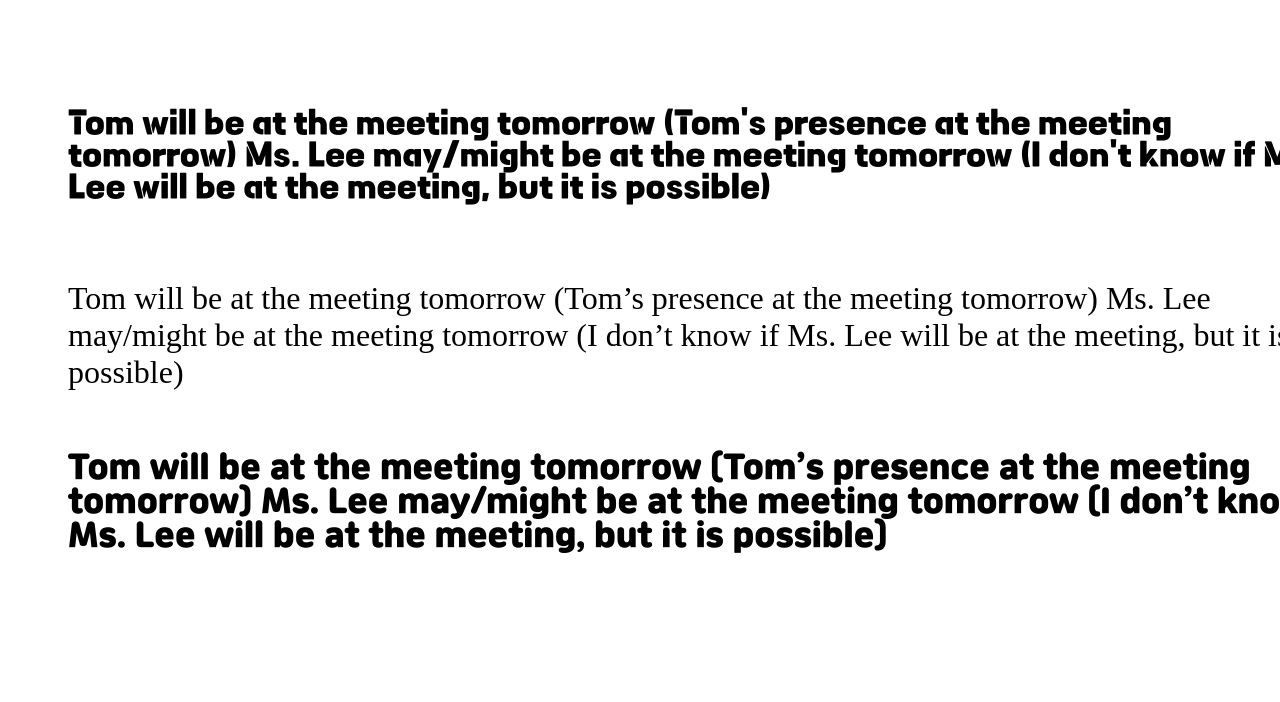
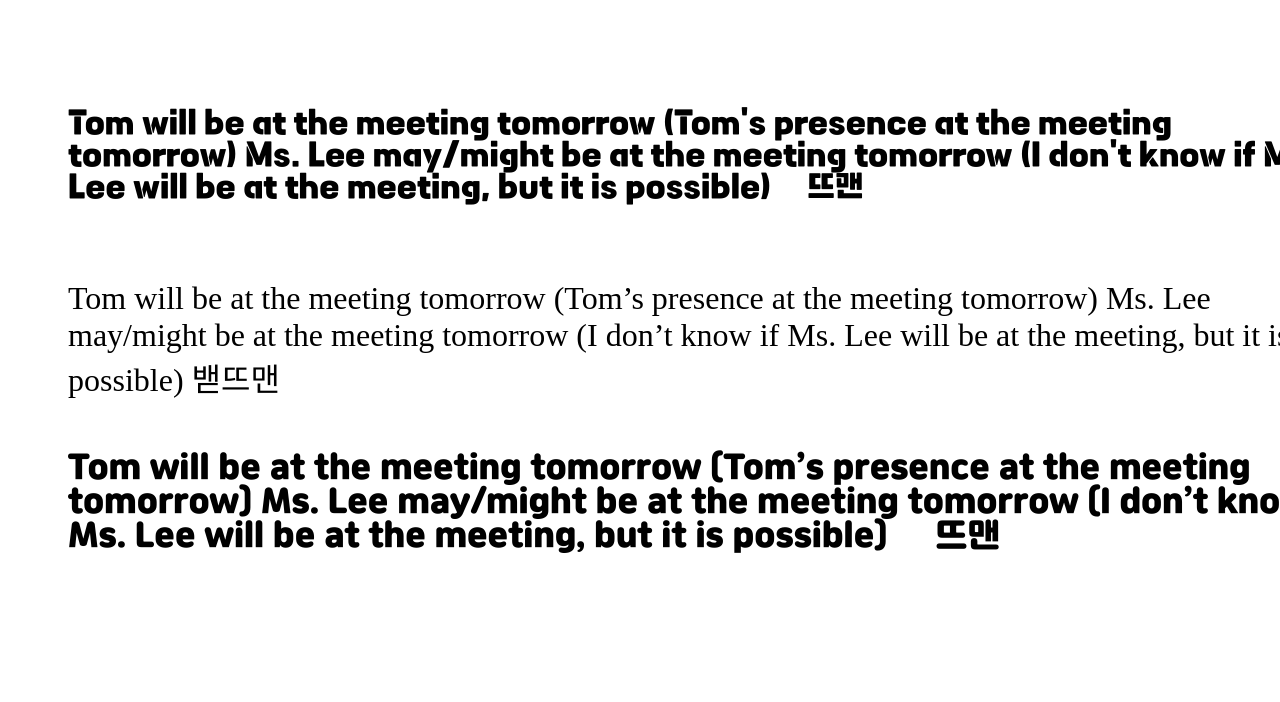
Before and after one commit to BrokenMental/CSS-Study, a plain HTML site: page apply-font/index.html in a window 1280 px wide. Shown: the part 98-800 px from the top of the page. Drawn offline with Linux system fonts and the light colour scheme; files whose address does not match are found by name.

Commit message:
폰트에 '밷' 글자가 출력되지 않음...

```diff
--- a/apply-font/index.html
+++ b/apply-font/index.html
@@ -22,6 +22,10 @@
             height: 150px;
         }
 
+        #div0 {
+            font-weight: bold;
+        }
+
         #div1 {
             font-family: 'Tenada';
         }
@@ -39,18 +43,22 @@
     <div id="background-div">
         <div id="div0">
             normal web english font.
+            밷뜨맨
         </div>
         <div id="div1">
             Tom will be at the meeting tomorrow (Tom’s presence at the meeting tomorrow)
             Ms. Lee may/might be at the meeting tomorrow (I don’t know if Ms. Lee will be at the meeting, but it is possible)
+            밷뜨맨
         </div>
         <div id="div2">
             Tom will be at the meeting tomorrow (Tom’s presence at the meeting tomorrow)
             Ms. Lee may/might be at the meeting tomorrow (I don’t know if Ms. Lee will be at the meeting, but it is possible)
+            밷뜨맨
         </div>
         <div id="div3">
             Tom will be at the meeting tomorrow (Tom’s presence at the meeting tomorrow)
             Ms. Lee may/might be at the meeting tomorrow (I don’t know if Ms. Lee will be at the meeting, but it is possible)
+            밷뜨맨
         </div>
     </div>
 </body>
```
